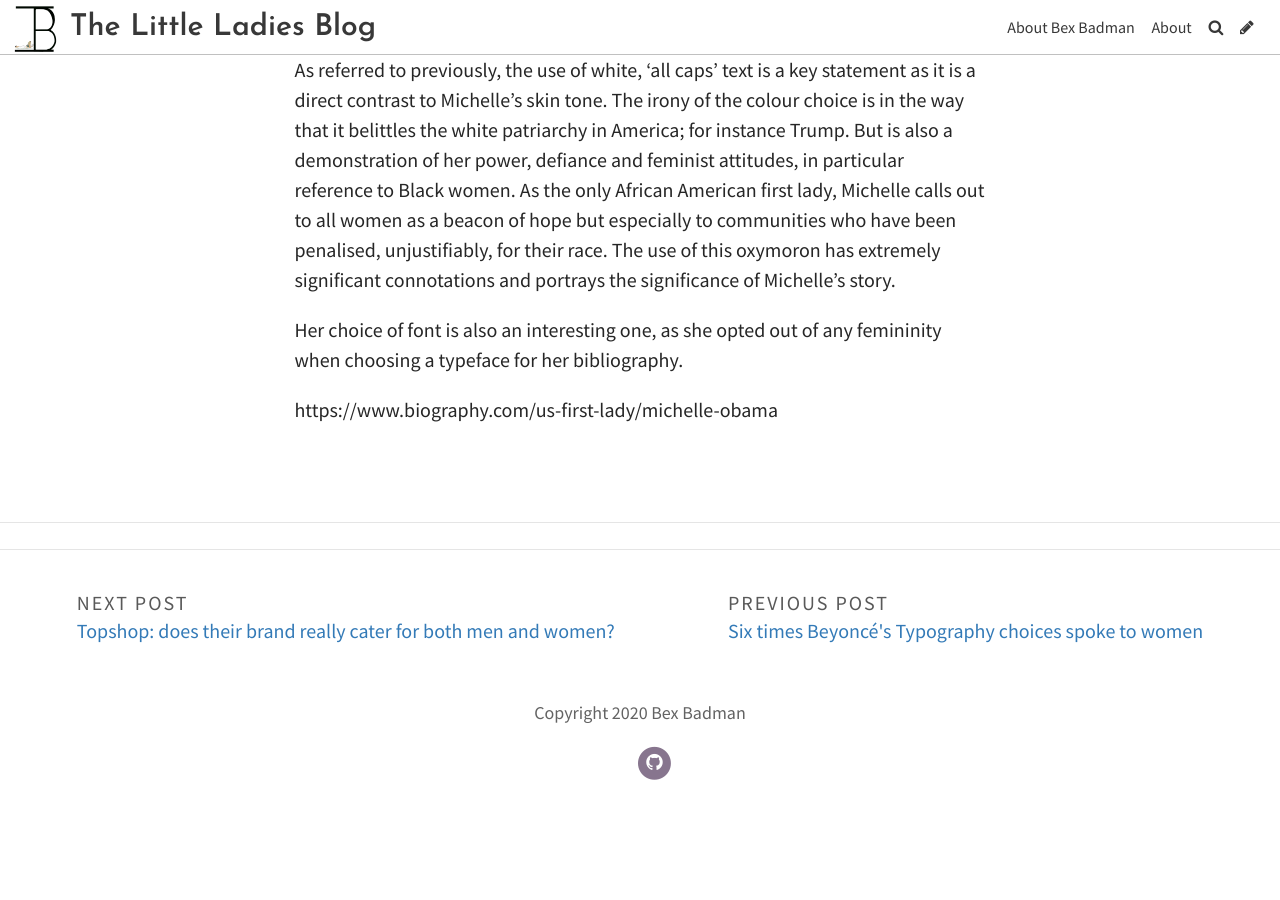
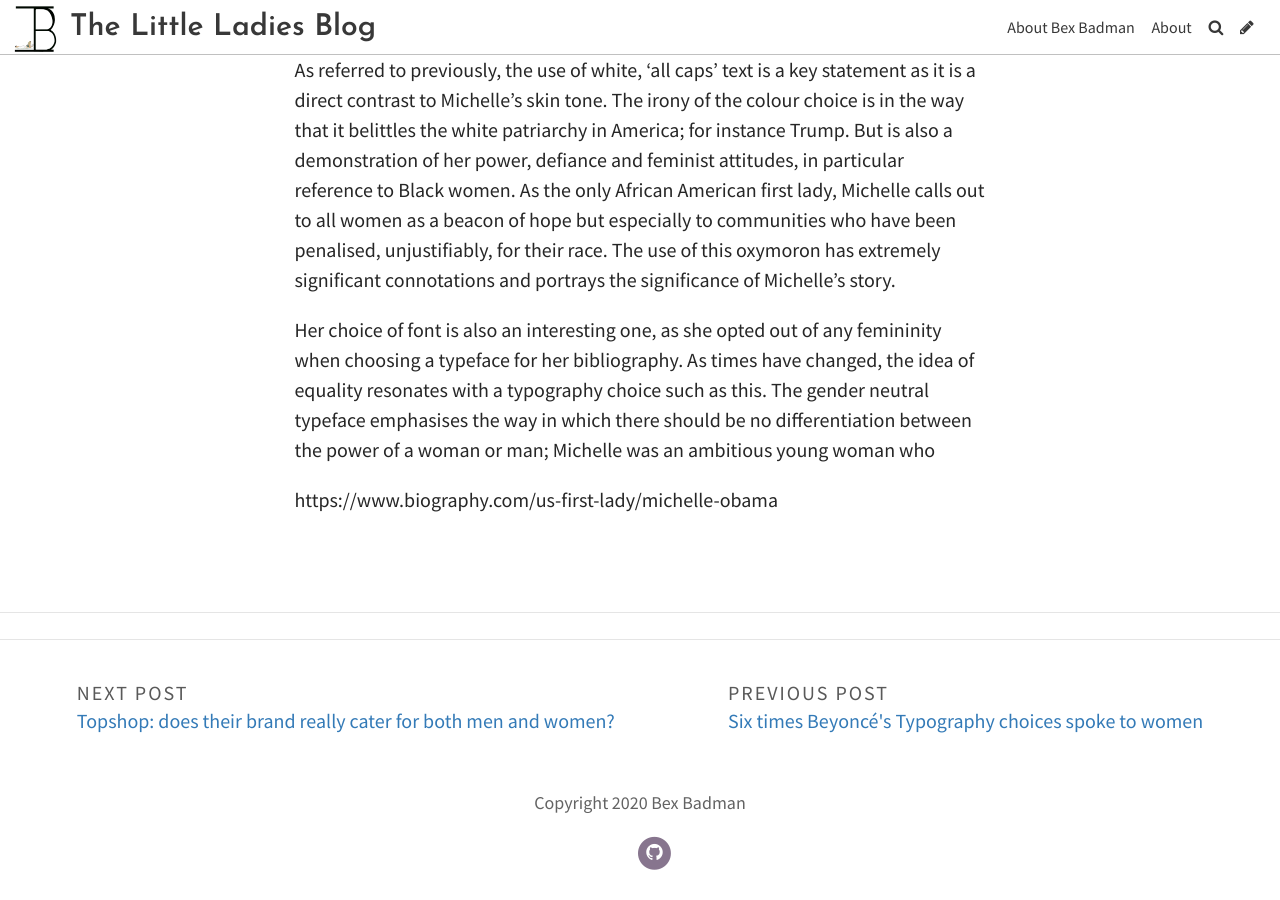
Before and after one commit to rebeccabadman1999/Bex-Badman-Blog, a Jekyll site: the page built from _posts/2020-11-14-thinking-like-a-man-the-typeface-behind-the-first-lady.md, in a window 1280 px wide and 900 px high, scrolled down 1889 px. Built offline with Jekyll 4.4.1, drawn with Linux system fonts in a browser that asks for light colours; some web fonts are replaced; comment, search, counter and statistics services are not loaded; before the commit the page ends 2699 px from its top, so only the background shows below that.

Commit message:
Update Post “2020-11-14-thinking-like-a-man-the-typeface-behind-the-first-lady”

```diff
--- a/_posts/2020-11-14-thinking-like-a-man-the-typeface-behind-the-first-lady.md
+++ b/_posts/2020-11-14-thinking-like-a-man-the-typeface-behind-the-first-lady.md
@@ -15,7 +15,7 @@ Michelle's biography "Becoming" was published in 2018, a year after her final sp
 
 As referred to previously, the use of white, 'all caps' text is a key statement as it is a direct contrast to Michelle's skin tone. The irony of the colour choice is in the way that it belittles the white patriarchy in America; for instance Trump. But is also a demonstration of her power, defiance and feminist attitudes, in particular reference to Black women. As the only African American first lady, Michelle calls out to all women as a beacon of hope but especially to communities who have been penalised, unjustifiably, for their race. The use of this oxymoron has extremely significant connotations and portrays the significance of Michelle's story.
 
-Her choice of font is also an interesting one, as she opted out of any femininity when choosing a typeface for her bibliography.
+Her choice of font is also an interesting one, as she opted out of any femininity when choosing a typeface for her bibliography. As times have changed, the idea of equality resonates with a typography choice such as this. The gender neutral typeface emphasises the way in which there should be no differentiation between the power of a woman or man; Michelle was an ambitious young woman who
 
 
 
```
